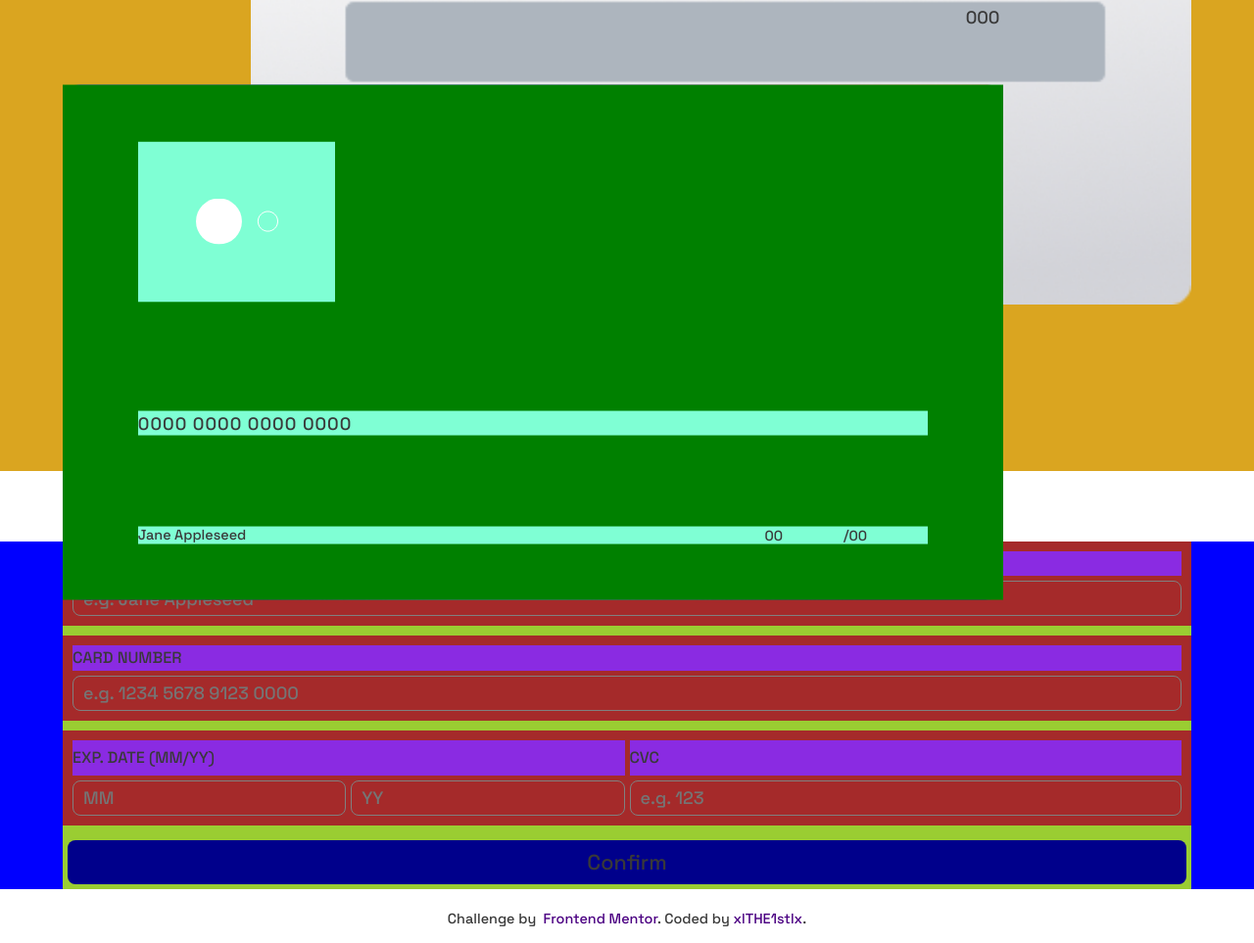
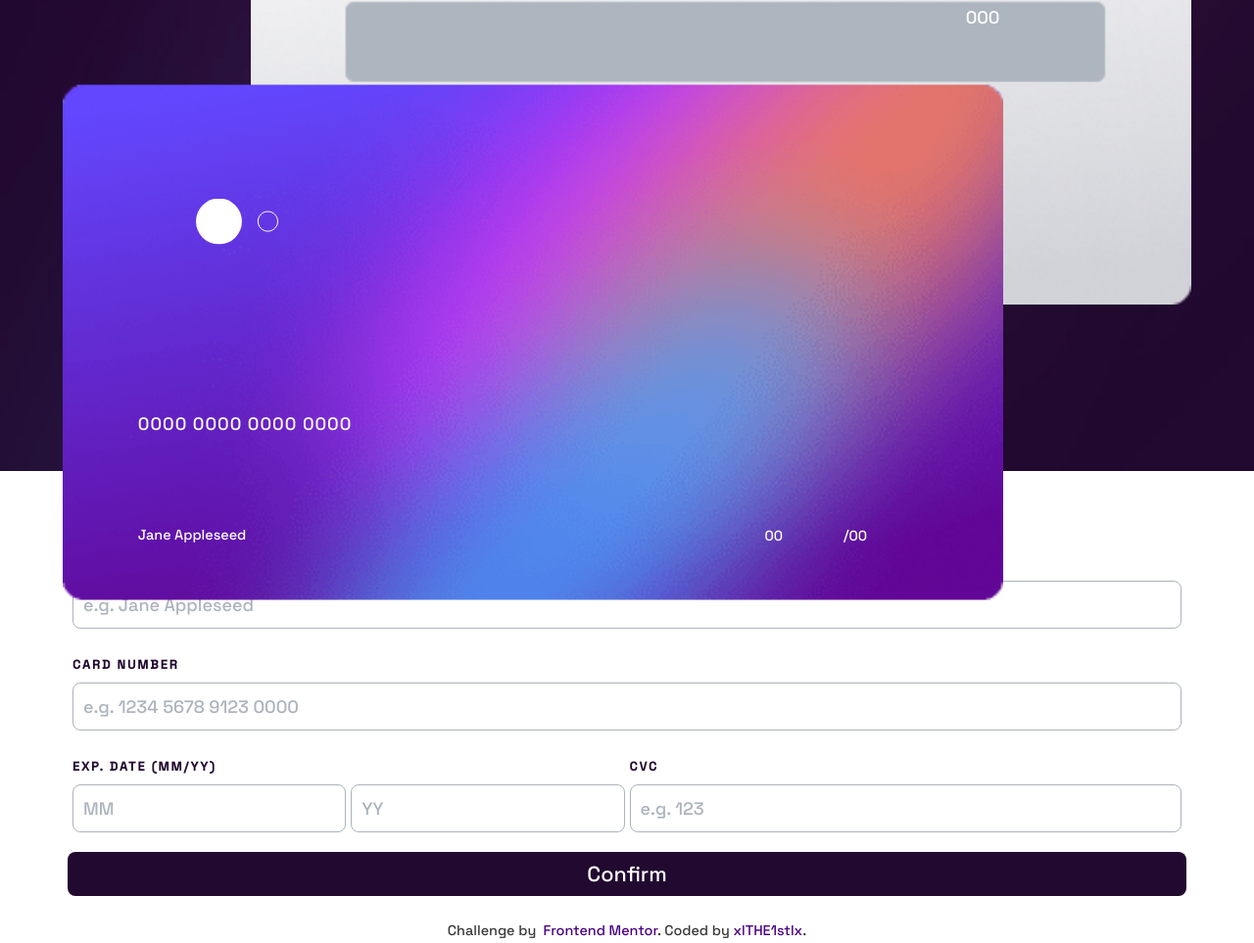
Before and after one commit to xlTHE1stlx/interactive-card, a plain HTML site: page index.html in a window 1280 px wide. Shown: the part 338-1301 px from the top of the page at 98% size. Drawn offline with Linux system fonts and the light colour scheme.

Commit message:
add the colors and design

```diff
--- a/css/reset.css
+++ b/css/reset.css
@@ -19,7 +19,12 @@
     --tipo-secundaria: Verdana;
     /* bordes redondeados */
     --border-radius: 8px;
+    --padding-top-bottom: 1.3rem;
     --padding: 10px;
+    --color-secundary: #220930;
+    --color-text: #fff;
+    --color-border: #acb3bd;
+    /* --color-labels: #774ed1; */
 }
 
 /* Las adaptamos al modo oscuro */
--- a/css/styles.css
+++ b/css/styles.css
@@ -11,7 +11,7 @@
     left: 0;
     height: 100%;
     width: 100%;
-    background-color: goldenrod;
+    color: var(--color-text);
 }
 
 .container__credictCard {
@@ -31,20 +31,15 @@
     position: absolute;
     top: 0;
     left: 0;
-
     display: flex;
     flex-direction: column;
     padding: 6% 8%;
     justify-content: space-between;
-
     width: 100%;
     height: 100%;
-
-    background-color: green;
 }
 
 .container__front__img {
-    background-color: aquamarine;
     display: flex;
     justify-content: start;
     height: 40%;
@@ -54,23 +49,18 @@
 }
 
 .container__credictCard__number {
-    background-color: aquamarine;
     display: flex;
     text-align: center;
-
     letter-spacing: 1px;
     font-size: 1rem;
 }
 
 .subContainer__date {
-    background-color: aquamarine;
     display: flex;
     justify-content: end;
     align-items: center;
-
     width: 100%;
     height: 1rem;
-
     font-size: 0.8rem;
     text-align: center;
 }
@@ -100,23 +90,25 @@
     display: flex;
     justify-content: center;
     width: 100%;
-    background-color: blue;
 }
 
 .form {
     display: flex;
     flex-direction: column;
     width: clamp(60vw, 90%, 90vw);
-    gap: 10px;
-    background-color: yellowgreen;
+    gap: 5px;
 }
 
 .form input {
-    border: 1px solid gray;
+    border: 1px solid var(--color-border);
     border-radius: var(--border-radius);
     width: 100%;
     height: 2rem;
-    padding: var(--padding);
+    padding: var(--padding-top-bottom) var(--padding);
+}
+
+.form input::placeholder {
+    color: var(--color-border);
 }
 
 .form__label {
@@ -125,21 +117,22 @@
     width: 100%;
     padding: var(--padding);
     gap: 5px;
-    background-color: brown;
+    color: var(--color-secundary);
 }
 
 .form__label__legend {
     display: flex;
     align-items: center;
     text-transform: uppercase;
-    font-size: 0.9rem;
-    background-color: blueviolet;
+    font-size: 0.7rem;
+    font-weight: 700;
+    letter-spacing: 2px;
 }
 
 .label {
     display: grid;
     grid-template-columns: repeat(4, 1fr);
-    grid-template-rows: repeat(2, 1fr);
+    grid-template-rows: 0.5fr 1fr;
 }
 
 .label__div {
@@ -178,7 +171,8 @@
     margin: 5px;
     width: calc(100% - 10px);
     border-radius: var(--border-radius);
-    background-color: darkblue;
+    background-color: var(--color-secundary);
+    color: var(--color-text);
 }
 
 .footer {
@@ -199,6 +193,10 @@
 
 .attribution>a {
     color: indigo;
+}
+
+a:visited {
+    color: var(--color-secundary);
 }
 
 
```
